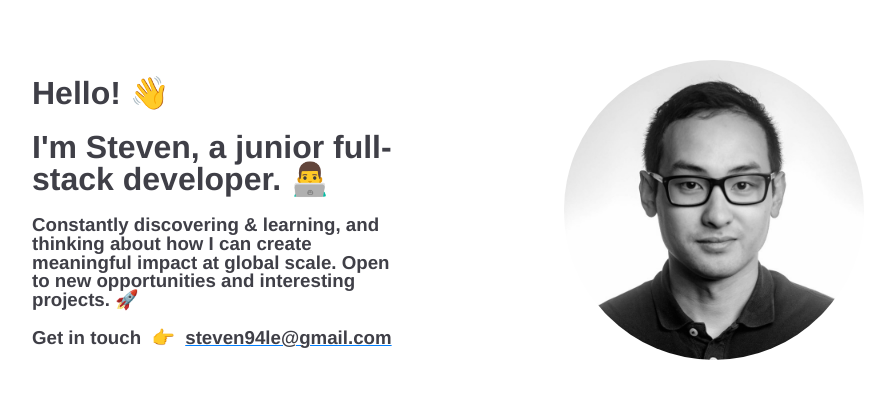
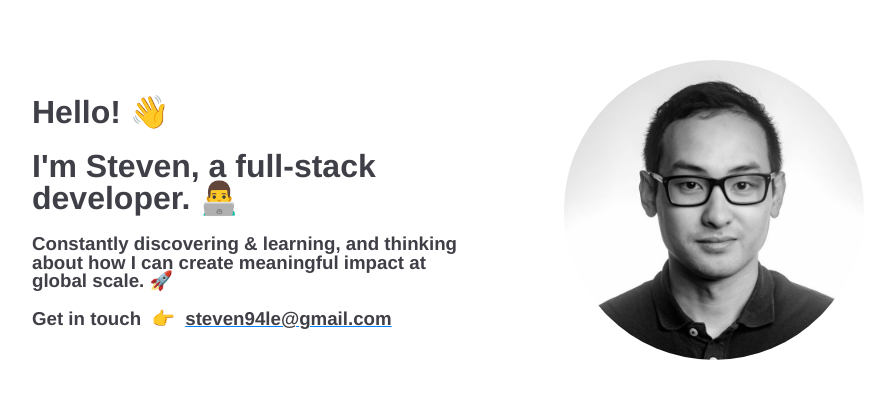
Before and after one commit to steven94le/portfolio, a React (Create React App) app: page / in a window 1280 px wide. Shown: the part 197-596 px from the top of the page, without its empty margins (192-1086 px from the left). Built offline with nearby package versions, Linux system fonts and the light colour scheme.

Commit message:
landing section fade in animation

```diff
--- a/src/LandingPage.js
+++ b/src/LandingPage.js
@@ -1,5 +1,5 @@
 import profileImage from "./asset/profileImage.jpeg";
-import styled from "styled-components";
+import styled, { keyframes } from "styled-components";
 
 import React from "react";
 
@@ -8,11 +8,10 @@ const LandingPage = () => {
     <Container>
       <Left>
         <h1>Hello! 👋</h1>
-        <h1>I'm Steven, a junior full-stack developer. 👨‍💻 </h1>
+        <h1>I'm Steven, a full-stack developer. 👨‍💻 </h1>
         <h3>
           Constantly discovering & learning, and thinking about how I can create
-          meaningful impact at global scale. Open to new opportunities and
-          interesting projects. 🚀
+          meaningful impact at global scale. 🚀
         </h3>
         <h3>
           Get in touch &nbsp;👉 &nbsp;
@@ -32,13 +31,19 @@ const LandingPage = () => {
   );
 };
 
+const fadeInAnimation = keyframes`
+0% {opacity: 0}
+100% {opacity: 1}
+`;
+
 const Container = styled.div`
   height: 100vh;
   width: 65vw;
   display: flex;
   justify-content: center;
   align-items: center;
-  gap: 10rem;
+  gap: 5rem;
+  animation: ${fadeInAnimation} 1.5s;
 `;
 
 const Left = styled.div``;
```
